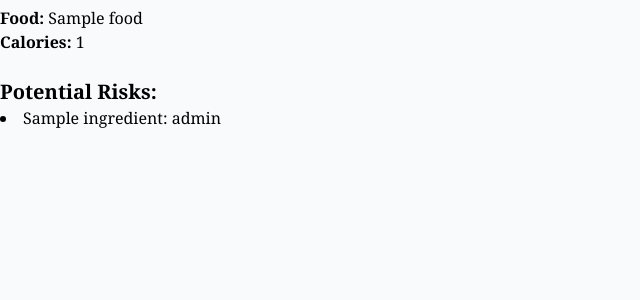
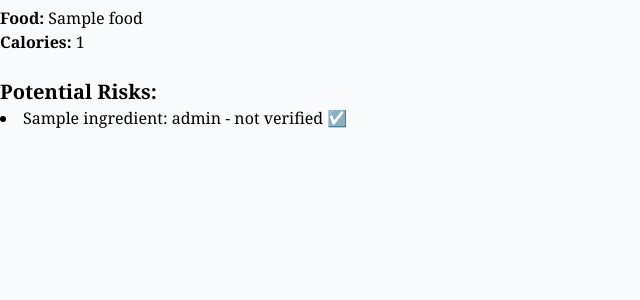
Before and after one commit to GyungA/JunctionAsia2024, a Django app: template mommymomeatsapp/templates/mommymomeatsapp/food_safety.html in a window 1280 px wide. Shown: the part 142-442 px from the top of the page, without its empty margins (0-640 px from the left). Run offline with Django 5.2, Linux system fonts and the light colour scheme; tables that the repository leaves empty hold one stand-in row (values such as "Sample post"); the template is opened without the code that fills it: values that come from a table or form of the project are taken from there, most other values are stand-ins (such as "Sample title", 1, 10 or a date in 2020); some libraries are stand-ins or nearby versions.

Commit message:
Feat: 성분 안전성 검증 여부 추가

```diff
--- a/mommymomeatsapp/models.py
+++ b/mommymomeatsapp/models.py
@@ -11,6 +11,7 @@ class UserProfile(models.Model):
 
 class Ingredient(models.Model):
     name = models.CharField(max_length=100, unique=True)
+    verified = models.BooleanField(default=False)
     attract_reason = models.CharField(max_length=255, null=True, blank=True)
 
     def __str__(self):
--- a/mommymomeatsapp/templates/mommymomeatsapp/food_safety.html
+++ b/mommymomeatsapp/templates/mommymomeatsapp/food_safety.html
@@ -10,7 +10,12 @@
     {% if risks %}
     <ul class="list-disc list-inside">
         {% for risk in risks %}
-        <li>{{ risk.ingredient }}: {{ risk.risk_level }}</li>
+        <li>{{ risk.ingredient }}: {{ risk.risk_level }} -
+            {% if risk.verified %}
+            verified ✅
+            {% else %}
+            not verified ☑️
+            {% endif %}</li>
         {% endfor %}
     </ul>
     {% else %}
```
